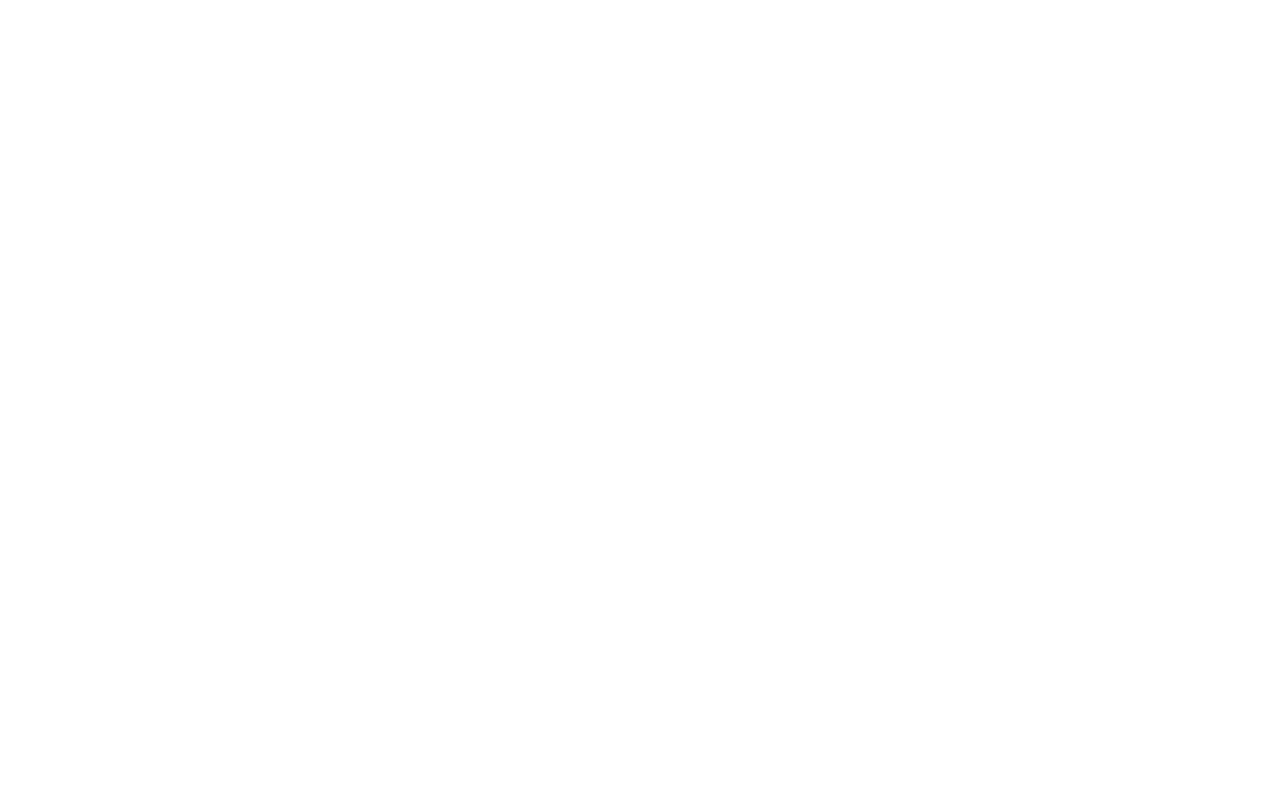
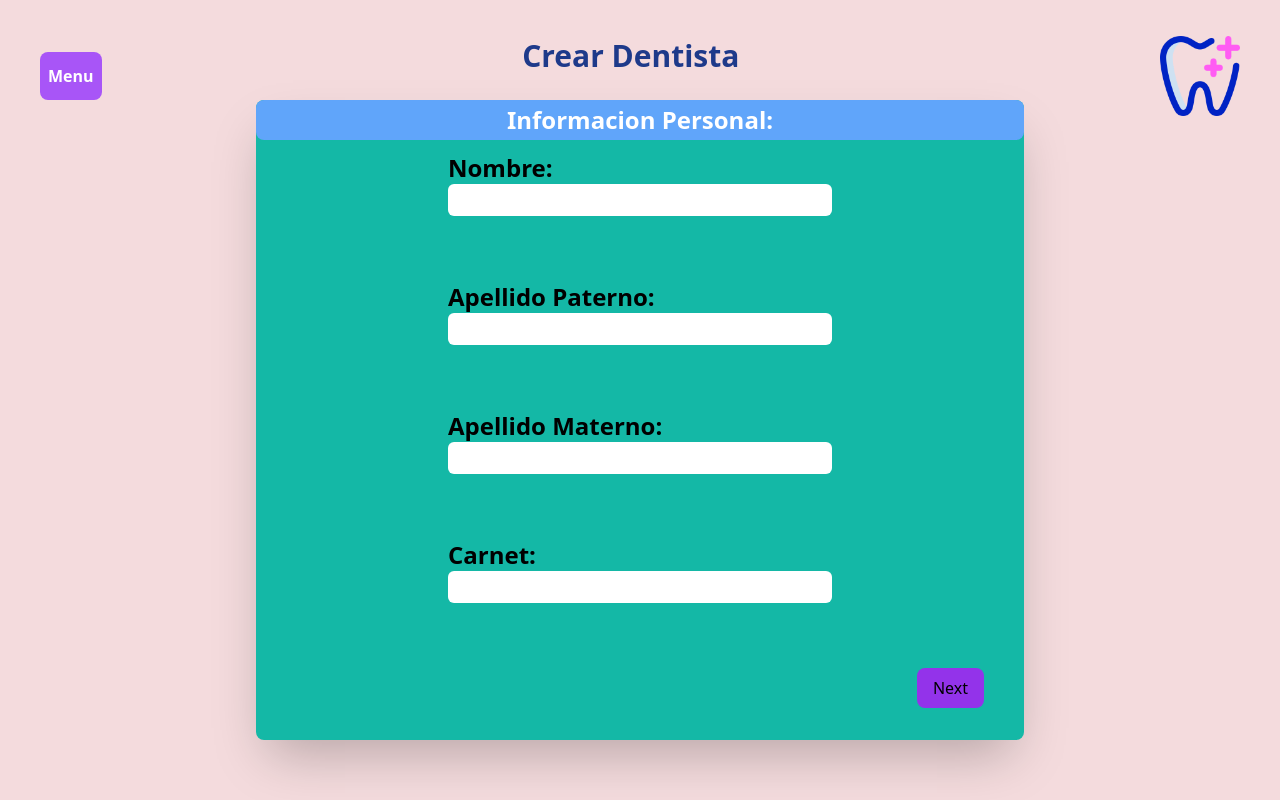
Before and after one commit to yzkael/consultorioDentalv2, a React (Vite) app in the folder frontend/: page /empleados/crear/dentistas in a window 1280 px wide. Before the commit this address had no page. Built offline with nearby package versions, Linux system fonts and the light colour scheme; a web font is replaced by a local one.

Commit message:
Finished the crear Empleado Page
Cree el Crear Empleado page que servira como vinculo en la Creacion de Empleados tipo dentistas y Empleados tipo Adminsitrativos. TODO: Realizar los API y el React-hook-form para el formulario crear dentista

```diff
--- a/frontend/src/AppRoutes.tsx
+++ b/frontend/src/AppRoutes.tsx
@@ -3,7 +3,7 @@
 import MainLayout from "./layouts/MainLayout";
 import Dashboard from "./pages/Dashboard";
 import CrearEmpleado from "./pages/CrearEmpleado";
-
+import CrearDentista from "./pages/CrearDentista";
 const AppRoutes = () => {
   return (
     <Routes>
@@ -17,6 +17,14 @@
           </MainLayout>
         }
       />
+      <Route
+        path="/empleados/crear/dentistas"
+        element={
+          <MainLayout>
+            <CrearDentista />
+          </MainLayout>
+        }
+      />
     </Routes>
   );
 };
--- /dev/null
+++ b/frontend/src/components/FormCreateTopTitle.tsx
@@ -0,0 +1,21 @@
+import { Link } from "react-router-dom";
+import imgLogo from "../assets/tooth.png";
+
+const FormCreateTopTitle = () => {
+  return (
+    <div className="relative h-1 md:h-full md:absolute flex justify-between px-10  items-center top-4 w-full object-contain md:max-h-[15vh]">
+      <Link
+        to={"/dashboard"}
+        className="py-3 text-white font-semibold hover:bg-purple-400 px-2 bg-purple-500 rounded-lg"
+      >
+        Menu
+      </Link>
+      <h1 className="text-blue-900 font-bold text-3xl mb-0 md:mb-10">
+        Crear Dentista
+      </h1>
+      <img src={imgLogo} className="w-max h-max max-h-[3rem] md:max-h-[5rem]" />
+    </div>
+  );
+};
+
+export default FormCreateTopTitle;
--- a/frontend/src/config/config-files.ts
+++ b/frontend/src/config/config-files.ts
@@ -1,26 +1,6 @@
-export const dashboardOptions = [
-  {
-    title: "Administrar Empleados",
-    description: "Administra los empleados desde aqui",
-  },
-  {
-    title: "Crear Empleados",
-    description: "Crea los nuevos Empleados con todas sus funcionalidades",
-  },
-  {
-    title: "Administrar Consultas",
-    description: "Maneja las consultas desde aqui",
-  },
-  {
-    title: "Crear Consultas",
-    description: "Crea las consultas con sus distintos procedimientos",
-  },
-  {
-    title: "Administrar Pacientes",
-    description: "Administra los pacientes desde aqui",
-  },
-  {
-    title: "Crear Paciente",
-    description: "Registra nuevos pacientes aqui",
-  },
+export const especialidadesOptions = [
+  "Maxilofacial",
+  "Endodoncista",
+  "General",
+  "Ayudante",
 ];
--- a/frontend/src/forms/CrearEmpleadoForm/ManageCrearEmpleado.tsx
+++ b/frontend/src/forms/CrearDentistaForm/ManageCrearDentista.tsx
@@ -1,8 +1,9 @@
 //Aqui vendra toda la logica de desarrollo del multiStep form
 import { useState } from "react";
-import Parte1 from "./parte1";
-import Parte2 from "./parte2";
-import Parte3 from "./parte3";
+import Parte1 from "./Parte1";
+import Parte2 from "./Parte2";
+import Parte3 from "./Parte3";
+import FormCreateTopTitle from "../../components/FormCreateTopTitle";
 
 const ManageCrearEmpleado = () => {
   const [paginaActual, setPaginaActual] = useState<number>(0);
@@ -13,21 +14,24 @@
 
   if (paginaActual === 0) {
     return (
-      <div className="h-screen w-full flex flex-col justify-center items-center">
+      <div className="h-screen w-full flex flex-col justify-center pt-10 items-center gap-10 max-h-screen">
+        <FormCreateTopTitle />
         <Parte1 setPaginaActual={setPaginaActual} />
       </div>
     );
   }
   if (paginaActual === 1) {
     return (
-      <div className="h-screen w-full flex flex-col justify-center items-center">
+      <div className="h-screen w-full flex flex-col justify-center pt-10 items-center gap-10 max-h-screen">
+        <FormCreateTopTitle />
         <Parte2 setPaginaActual={setPaginaActual} />
       </div>
     );
   }
   if (paginaActual === 2) {
     return (
-      <div className="h-screen w-full flex flex-col justify-center items-center">
+      <div className="h-screen w-full flex flex-col justify-center pt-10 items-center gap-10 max-h-screen">
+        <FormCreateTopTitle />
         <Parte3 setPaginaActual={setPaginaActual} />
       </div>
     );
--- a/frontend/src/forms/CrearEmpleadoForm/Parte1.tsx
+++ b/frontend/src/forms/CrearDentistaForm/Parte1.tsx
@@ -4,8 +4,11 @@
 
 const parte1 = ({ setPaginaActual }: CrearEmpleadoProps) => {
   return (
-    <div className="w-full h-full md:w-[60vw] md:h-[80vh] min-w-[60vw] min-h-[80vh] bg-slate-500 rounded-lg shadow-2xl">
-      <form className="flex flex-col h-full justify-around items-center">
+    <div className="w-full h-full md:w-[60vw] md:h-[80vh] min-w-[60vw] relative min-h-[80vh] bg-teal-500 rounded-lg shadow-2xl">
+      <div className="bg-blue-400 absolute text-white font-semibold w-full h-10 flex justify-center items-center text-2xl rounded-lg">
+        Informacion Personal:
+      </div>
+      <form className="flex flex-col h-full justify-around items-center pt-5">
         {/* Nombre Input */}
         <div className="flex flex-col min-w-[50%] text-2xl font-semibold">
           Nombre:
--- a/frontend/src/forms/CrearEmpleadoForm/Parte2.tsx
+++ b/frontend/src/forms/CrearDentistaForm/Parte2.tsx
@@ -4,8 +4,11 @@
 
 const Parte2 = ({ setPaginaActual }: CrearEmpleadoProps) => {
   return (
-    <div className="w-full h-full md:w-[60vw] md:h-[80vh] min-w-[60vw] min-h-[80vh] bg-slate-500 rounded-lg shadow-2xl">
-      <form className="flex flex-col h-full justify-around items-center">
+    <div className="w-full h-full md:w-[60vw] md:h-[80vh] min-w-[60vw] relative min-h-[80vh] bg-teal-500 rounded-lg shadow-2xl">
+      <div className="bg-blue-400 absolute text-white font-semibold w-full h-10 flex justify-center items-center text-2xl rounded-lg">
+        Informacion Personal:
+      </div>
+      <form className="flex flex-col h-full justify-around items-center pt-5">
         {/* Direccion Input */}
         <div className="flex flex-col min-w-[50%] text-2xl font-semibold">
           Direccion:
--- a/frontend/src/forms/CrearEmpleadoForm/Parte3.tsx
+++ b/frontend/src/forms/CrearDentistaForm/Parte3.tsx
@@ -1,11 +1,16 @@
+import { especialidadesOptions } from "../../config/config-files";
+
 type CrearEmpleadoProps = {
   setPaginaActual: (prev: any) => void;
 };
 
 const Parte3 = ({ setPaginaActual }: CrearEmpleadoProps) => {
   return (
-    <div className="w-full h-full md:w-[60vw] md:h-[80vh] min-w-[60vw] min-h-[80vh] bg-slate-500 rounded-lg shadow-2xl">
-      <form className="flex flex-col h-full justify-around items-center">
+    <div className="w-full h-full md:w-[60vw] md:h-[80vh] min-w-[60vw] relative min-h-[80vh] bg-teal-500 rounded-lg shadow-2xl">
+      <div className="bg-blue-400 absolute text-white font-semibold w-full h-10 flex justify-center items-center text-2xl rounded-lg">
+        Informacion de Usuario:
+      </div>
+      <form className="flex flex-col h-full justify-around items-center pt-5">
         {/* Username Input */}
         <div className="flex flex-col min-w-[50%] text-2xl font-semibold">
           Username:
@@ -20,6 +25,14 @@
         <div className="flex flex-col min-w-[50%] text-2xl font-semibold">
           Confirmar Password:
           <input type="password" className="rounded-md" />
+        </div>
+        <div className="flex flex-col min-w-[50%] text-2xl font-semibold">
+          Elegir Especialidad:
+          <select name="especialidad">
+            {especialidadesOptions.map((especialidad) => (
+              <option value={especialidad}>{especialidad}</option>
+            ))}
+          </select>
         </div>
         <div className="flex justify-between w-full">
           {/* Back */}
--- /dev/null
+++ b/frontend/src/pages/CrearDentista.tsx
@@ -0,0 +1,7 @@
+import ManageCrearDentista from "../forms/CrearDentistaForm/ManageCrearDentista";
+
+const CrearEmpleado = () => {
+  return <ManageCrearDentista />;
+};
+
+export default CrearEmpleado;
--- a/frontend/src/pages/CrearEmpleado.tsx
+++ b/frontend/src/pages/CrearEmpleado.tsx
@@ -1,7 +1,40 @@
-import ManageCrearEmpleado from "../forms/CrearEmpleadoForm/ManageCrearEmpleado";
+import { Link } from "react-router-dom";
+import { FaComputer } from "react-icons/fa6";
+import { PiToothLight } from "react-icons/pi";
 
 const CrearEmpleado = () => {
-  return <ManageCrearEmpleado />;
+  return (
+    <div className="flex flex-col justify-center items-center h-screen">
+      <div className="w-full h-full md:w-[60vw] md:h-[80vh] min-w-[60vw] relative min-h-[80vh] bg-teal-500 rounded-lg shadow-2xl flex flex-col justify-center items-center gap-5 ">
+        <h1 className="text-white text-3xl font-bold mt-20 md:mt-0">
+          Que Empleado Deseas Crear?
+        </h1>
+        <div className="w-full h-full flex justify-center items-center gap-10 md:w-[50%] md:h-[50%]">
+          {/* Administrative Card */}
+          <div className="flex flex-col justify-center items-center">
+            <Link
+              to={"/empleados/crear/administrativos"}
+              className="bg-blue-700 py-10 px-20 rounded-lg"
+            >
+              <FaComputer size={100} color="white" />
+            </Link>
+            <p className="text-white mt-2">Crear Administrativo</p>
+          </div>
+
+          {/* Dentist Card */}
+          <div className="flex flex-col justify-center items-center">
+            <Link
+              to={"/empleados/crear/dentistas"}
+              className="bg-blue-700 py-10 px-20 rounded-lg"
+            >
+              <PiToothLight size={100} color="white" />
+            </Link>
+            <p className="text-white mt-2">Crear Dentista</p>
+          </div>
+        </div>
+      </div>
+    </div>
+  );
 };
 
 export default CrearEmpleado;
```
Also changed, not shown: 1 other file (tests, documents, lock files or other folders).
